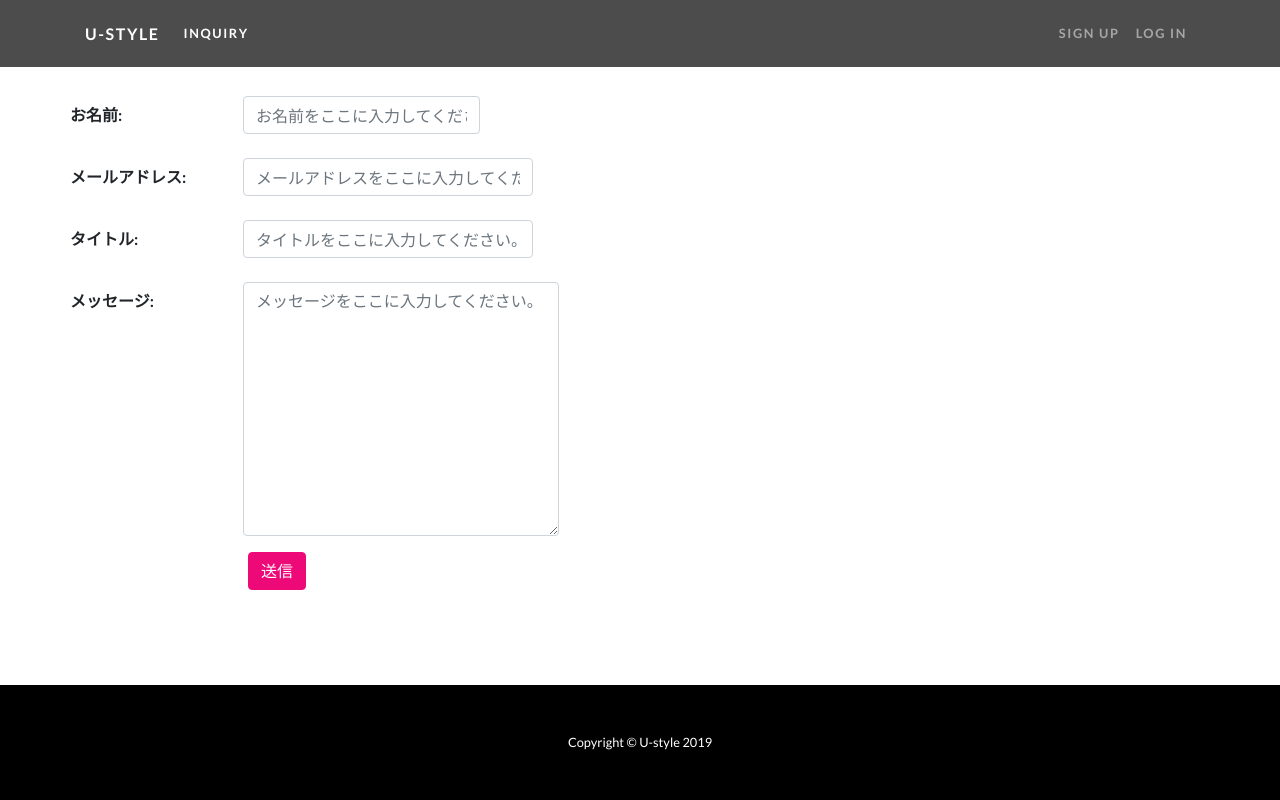
After one commit to harukisejima/diary, a Django app: page /inquiry/ in a window 1280 px wide. The commit adds this page. Run offline with Django 3.2, Linux system fonts and the light colour scheme; some libraries are stand-ins or nearby versions.

Commit message:
add landing page

```diff
--- /dev/null
+++ b/diary/forms.py
@@ -0,0 +1,23 @@
+from django import forms
+
+
+class InquiryForm(forms.Form):
+    name = forms.CharField(label='お名前', max_length=30)
+    email = forms.EmailField(label='メールアドレス')
+    title = forms.CharField(label='タイトル', max_length=30)
+    message = forms.CharField(label='メッセージ', widget=forms.Textarea)
+
+    def __init__(self, *args, **kwargs):
+        super().__init__(*args, **kwargs)
+
+        self.fields['name'].widget.attrs['class'] = 'form-control col-9'
+        self.fields['name'].widget.attrs['placeholder'] = 'お名前をここに入力してください。'
+
+        self.fields['email'].widget.attrs['class'] = 'form-control col-11'
+        self.fields['email'].widget.attrs['placeholder'] = 'メールアドレスをここに入力してください。'
+
+        self.fields['title'].widget.attrs['class'] = 'form-control col-11'
+        self.fields['title'].widget.attrs['placeholder'] = 'タイトルをここに入力してください。'
+
+        self.fields['message'].widget.attrs['class'] = 'form-control col-12'
+        self.fields['message'].widget.attrs['placeholder'] = 'メッセージをここに入力してください。'
--- a/diary/templates/base.html
+++ b/diary/templates/base.html
@@ -21,7 +21,7 @@
     <link href="{% static 'css/one-page-wonder.min.css' %}" rel="stylesheet">
 
     <!-- My style -->
-    <link rel="stylesheet" type="text/css" href="{% static 'css/mystyle.css' %}">
+    <link href="{% static 'css/mystyle.css' %}" rel="stylesheet">
     {% block head %}{% endblock %}
   </head>
 
@@ -37,7 +37,7 @@
             <div class="collapse navbar-collapse" id="navbarResponsive">
               <ul class="navbar-nav mr-auto">
                 <li class="nav-item {% block active_inquiry %}{% endblock %}">
-                  <a class="nav-link" href="#">INQUIRY</a>
+                  <a class="nav-link" href="{% url 'diary:inquiry' %}">INQUIRY</a>
                 </li>
               </ul>
               <ul class="navbar-nav ml-auto">
--- /dev/null
+++ b/diary/templates/inquiry.html
@@ -0,0 +1,40 @@
+{% extends 'base.html' %}
+{% load static %}
+
+{% block title %}お問い合わせ | Private Diary{% endblock %}
+{% block active_inquiry %}active{% endblock %}
+{% block contents %}
+<div class="container">
+    <div class="row">
+        <div class="my-div-style">
+            <form method="post">
+                {% csrf_token %}
+
+                {{ form.non_field_errors }}
+
+                {% for field in form %}
+                    <div class="form-group row">
+                        <label for="{{ field.id_for_label }}" class="col-sm-4 col-form-label">
+                            <strong>{{ field.label_tag }}</strong>
+                        </label>
+                        <div class="col-sm-8">
+                            {{ field }}
+                            {{ field.errors }}
+                        </div>
+                    </div>
+                {% endfor %}
+
+                <div class="offset-sm-4 col-sm-8">
+                    <button class="btn btn-primary" type="submit">送信</button>
+                </div>
+            </form>
+        </div>
+    </div>
+</div>
+
+<!-- <style>
+    .my-div-style {
+        margin-top:6rem;
+    }
+</style> -->
+{% endblock %}
--- a/diary/urls.py
+++ b/diary/urls.py
@@ -5,4 +5,5 @@ from .import views
 app_name = 'diary'
 urlpatterns = [
     path('',views.IndexView.as_view(),name="index"),
+    path('inquiry/',views.InquiryView.as_view(),name="inquiry"),
 ]
--- a/diary/views.py
+++ b/diary/views.py
@@ -1,7 +1,12 @@
 from django.shortcuts import render
 from django.views import generic
-
+from .forms import InquiryForm
 class IndexView(generic.TemplateView):
     template_name = "index.html"
 
+
+class InquiryView(generic.FormView):
+    template_name = "inquiry.html"
+    form_class = InquiryForm
+
 # Create your views here.
--- a/static/css/mystyle.css
+++ b/static/css/mystyle.css
@@ -1,9 +1,14 @@
+.my-div-style {
+    margin-top:6rem;
+}
+
 body, #wrapper {
     display: flex;
     flex-direction: column;
     min-height: 100vh;
 }
 
+
 footer {
     margin-top: auto;
 }
--- a/static/css/one-page-wonder.css
+++ b/static/css/one-page-wonder.css
@@ -1,5 +1,5 @@
 /*!
- * Start Bootstrap - One Page Wonder v5.0.7 (https://startbootstrap.com/template-overviews/one-page-wonder)
+ * Start Bootstrap - One Page Wonder v5.0.5 (https://startbootstrap.com/template-overviews/one-page-wonder)
  * Copyright 2013-2019 Start Bootstrap
  * Licensed under MIT (https://github.com/BlackrockDigital/startbootstrap-one-page-wonder/blob/master/LICENSE)
  */
@@ -59,6 +59,7 @@ header.masthead {
   overflow: hidden;
   padding-top: calc(7rem + 72px);
   padding-bottom: 7rem;
+  background: -webkit-gradient(linear, left bottom, left top, from(#ff6a00), to(#ee0979));
   background: linear-gradient(0deg, #ff6a00 0%, #ee0979 100%);
   background-repeat: no-repeat;
   background-position: center center;
@@ -83,6 +84,7 @@ header.masthead .bg-circle {
   z-index: 0;
   position: absolute;
   border-radius: 100%;
+  background: -webkit-gradient(linear, left bottom, left top, from(#ee0979), to(#ff6a00));
   background: linear-gradient(0deg, #ee0979 0%, #ff6a00 100%);
 }
 
@@ -142,6 +144,7 @@ header.masthead .bg-circle-4 {
 }
 
 .btn-primary:focus {
+  -webkit-box-shadow: 0 0 0 0.2rem rgba(238, 9, 121, 0.5);
   box-shadow: 0 0 0 0.2rem rgba(238, 9, 121, 0.5);
 }
 
@@ -156,5 +159,6 @@ header.masthead .bg-circle-4 {
 }
 
 .btn-secondary:focus {
+  -webkit-box-shadow: 0 0 0 0.2rem rgba(255, 106, 0, 0.5);
   box-shadow: 0 0 0 0.2rem rgba(255, 106, 0, 0.5);
 }
```
Also changed, not shown: static/css/one-page-wonder.min.css (+2 -2 lines), static/vendor/bootstrap/css/bootstrap-grid.css, static/vendor/bootstrap/css/bootstrap.css, 1 other file.
